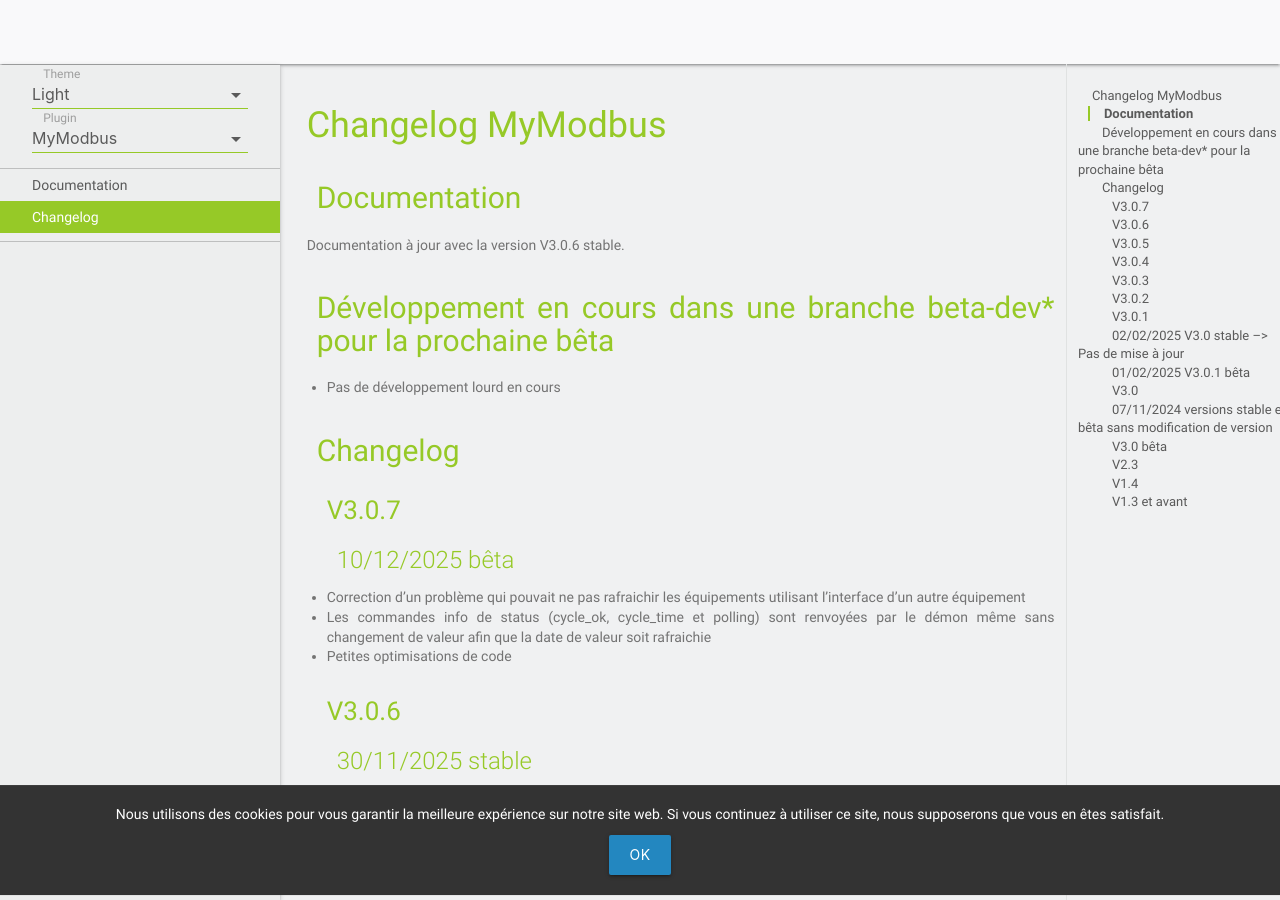
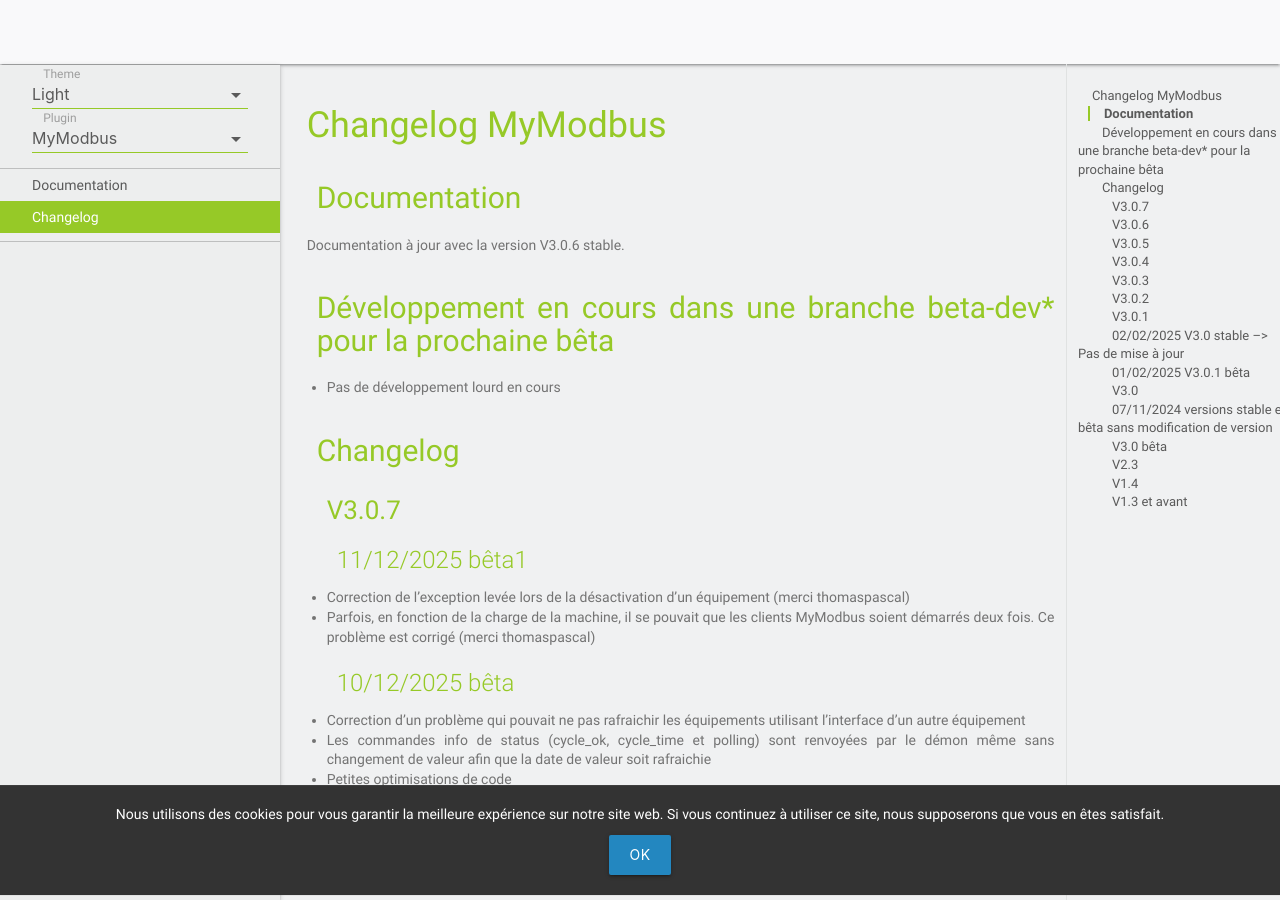
Before and after one commit to MrWaloo/jeedom-plugins-doc, a Jekyll site: the page built from docs/fr_FR/mymodbus_changelog.md, in a window 1280 px wide and 900 px high. Built offline with Jekyll 4.4.1, drawn with Linux system fonts in a browser that asks for light colours; emoji names are drawn with the system emoji font; our own code applies the rules of GitHub Pages for plain Markdown files.

Commit message:
Update mymodbus_changelog.md

```diff
--- a/docs/fr_FR/mymodbus_changelog.md
+++ b/docs/fr_FR/mymodbus_changelog.md
@@ -11,6 +11,11 @@ Documentation à jour avec la version V3.0.6 stable.
 ## Changelog
 
 ### V3.0.7
+
+#### 11/12/2025 bêta1
+
+- Correction de l'exception levée lors de la désactivation d'un équipement  (merci thomaspascal)
+- Parfois, en fonction de la charge de la machine, il se pouvait que les clients MyModbus soient démarrés deux fois. Ce problème est corrigé  (merci thomaspascal)
 
 #### 10/12/2025 bêta
 
```
